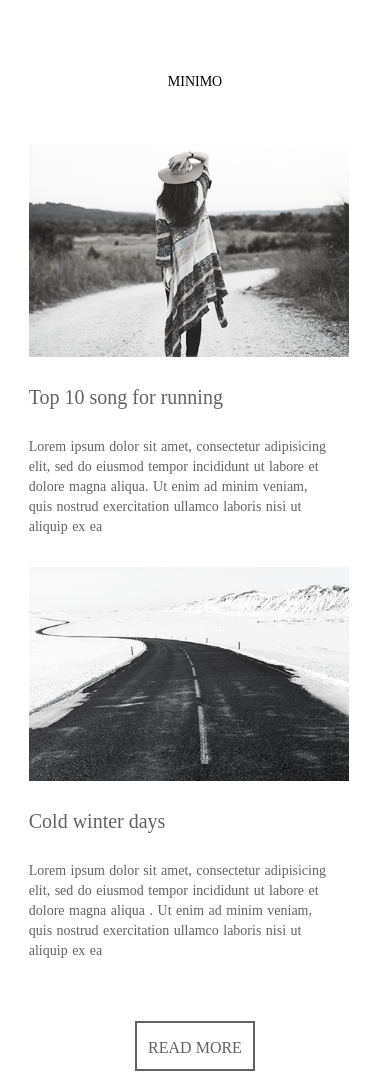
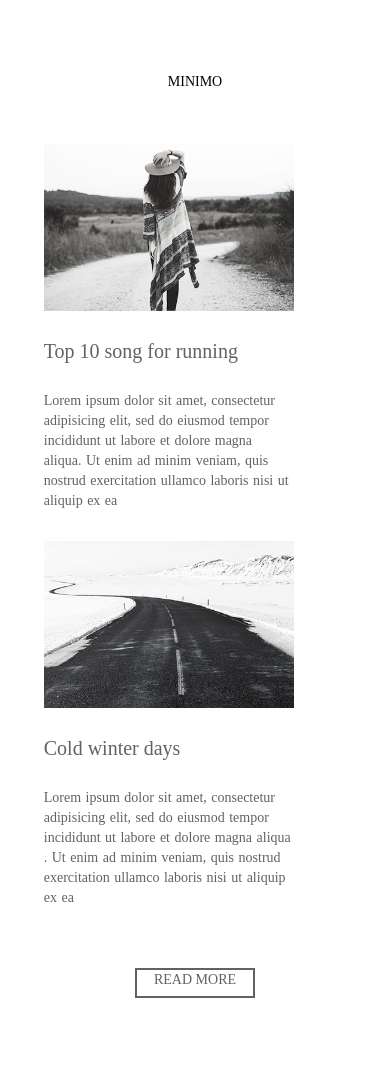
Before and after one commit to elvardzelashvili/minimo-davaleba-9, a website: page index.html in a window 390 px wide. After the commit the page ends 1018 px from the top, so only its background shows below. Drawn offline with Linux system fonts and the light colour scheme.

Commit message:
add some new resp

```diff
--- a/scss/_responsive.scss
+++ b/scss/_responsive.scss
@@ -43,19 +43,26 @@
         }
     }
  .container {
-     width: 320px;
+     width: 280px;
      margin:auto;
      width: 95%;
 
      .box {
-         width: 320px;
-     }
+        width: 280px;
+    }
      p {
-         width: 300px;
-     }
+        width: 250px;
+    }
       img {
-         width: 320px;
-     }
+        width: 250px;
+    }
+ }
+ .buttonr {
+
+    width: 120px;
+    height: 30px;
+    line-height: 20px;
+    font-size: $fonts14;
  }
 
 }
```
Also changed, not shown: styles/style.css.
